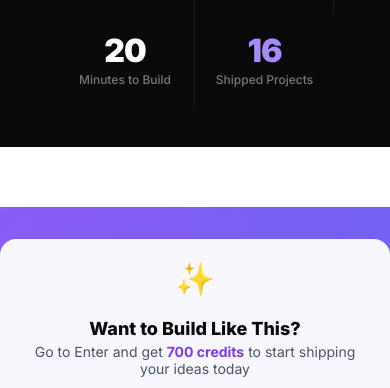
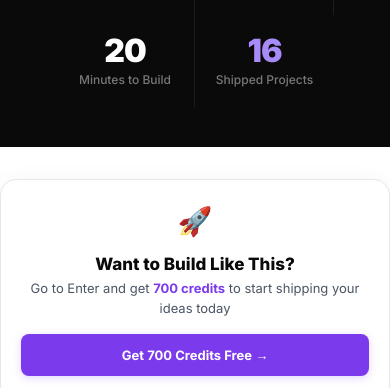
Before and after one commit to Aspirin404/attrax-enter-recap, a website built with Vite: page index.html in a window 390 px wide. Shown: the part 684-1072 px from the top of the page. Built offline with nearby package versions, Linux system fonts and the light colour scheme.

Commit message:
style(cta): refine banner appearance and responsiveness

```diff
--- a/index.html
+++ b/index.html
@@ -50,7 +50,7 @@
 <div class="cta-banner">
   <div class="wrap">
     <div class="cta-content">
-      <div class="cta-icon">✨</div>
+      <div class="cta-icon">🚀</div>
       <div class="cta-text">
         <div class="cta-title">Want to Build Like This?</div>
         <div class="cta-desc">Go to Enter and get <strong>700 credits</strong> to start shipping your ideas today</div>
--- a/src/styles/main.css
+++ b/src/styles/main.css
@@ -90,15 +90,16 @@
     .mc h4{font-size:13px;font-weight:800;margin-bottom:4px}
     .mc p{font-size:12px;color:var(--g600);line-height:1.55;margin-bottom:7px;flex-grow:1}
     .mkw{font-size:11px;font-weight:600;color:var(--purple);background:var(--pl);padding:2px 6px;border-radius:4px;margin-top:auto;align-self:flex-start}
-    .cta-banner{background:linear-gradient(135deg,#8b5cf6,#6366f1);padding:32px 0;margin:60px 0}
-    .cta-content{display:flex;align-items:center;gap:20px;background:rgba(255,255,255,.95);border-radius:16px;padding:24px 32px;box-shadow:0 10px 40px rgba(139,92,246,.3)}
-    .cta-icon{font-size:32px;flex-shrink:0}
+    .cta-banner{background:transparent;padding:48px 0 80px;margin:0}
+    .cta-content{display:flex;align-items:center;gap:24px;background:#fff;border:1px solid var(--border);border-radius:16px;padding:28px 36px;box-shadow:0 4px 24px rgba(0,0,0,.06);transition:all .3s}
+    .cta-content:hover{border-color:var(--purple);box-shadow:0 8px 32px rgba(139,92,246,.12)}
+    .cta-icon{font-size:28px;flex-shrink:0}
     .cta-text{flex:1}
-    .cta-title{font-size:18px;font-weight:800;color:var(--black);margin-bottom:4px}
-    .cta-desc{font-size:14px;color:var(--g600)}
+    .cta-title{font-size:17px;font-weight:800;color:var(--black);margin-bottom:5px}
+    .cta-desc{font-size:13px;color:var(--g600);line-height:1.5}
     .cta-desc strong{color:var(--purple);font-weight:700}
-    .cta-btn{display:inline-block;background:var(--purple);color:#fff;padding:12px 24px;border-radius:8px;font-size:14px;font-weight:700;text-decoration:none;white-space:nowrap;transition:all .2s}
-    .cta-btn:hover{background:var(--black);transform:translateY(-2px);box-shadow:0 8px 20px rgba(0,0,0,.15)}
+    .cta-btn{display:inline-block;background:var(--purple);color:#fff;padding:11px 28px;border-radius:8px;font-size:13px;font-weight:700;text-decoration:none;white-space:nowrap;transition:all .2s;box-shadow:0 2px 8px rgba(139,92,246,.25)}
+    .cta-btn:hover{background:#6d28d9;transform:translateY(-1px);box-shadow:0 4px 16px rgba(139,92,246,.35)}
     .ins{display:flex;gap:14px;align-items:flex-start;background:linear-gradient(135deg,#1a0040,#0a0020);border-radius:14px;padding:20px 24px;color:#fff}
     .ii{font-size:22px;flex-shrink:0}
     .il{font-size:11px;font-weight:700;color:#a78bfa;text-transform:uppercase;letter-spacing:.07em;margin-bottom:4px}
@@ -159,6 +160,7 @@
       .gg{grid-template-columns:repeat(2,1fr);grid-template-rows:auto}
       .gi.large{grid-column:span 2;height:200px}.gi{height:140px;grid-row:span 1}
       footer{padding:16px 24px}
-      .cta-content{flex-direction:column;text-align:center;padding:20px 24px}
-      .cta-btn{width:100%}
+      .cta-banner{padding:32px 0 48px}
+      .cta-content{flex-direction:column;text-align:center;padding:24px 20px;gap:16px}
+      .cta-btn{width:100%;padding:13px 24px}
     }
```
